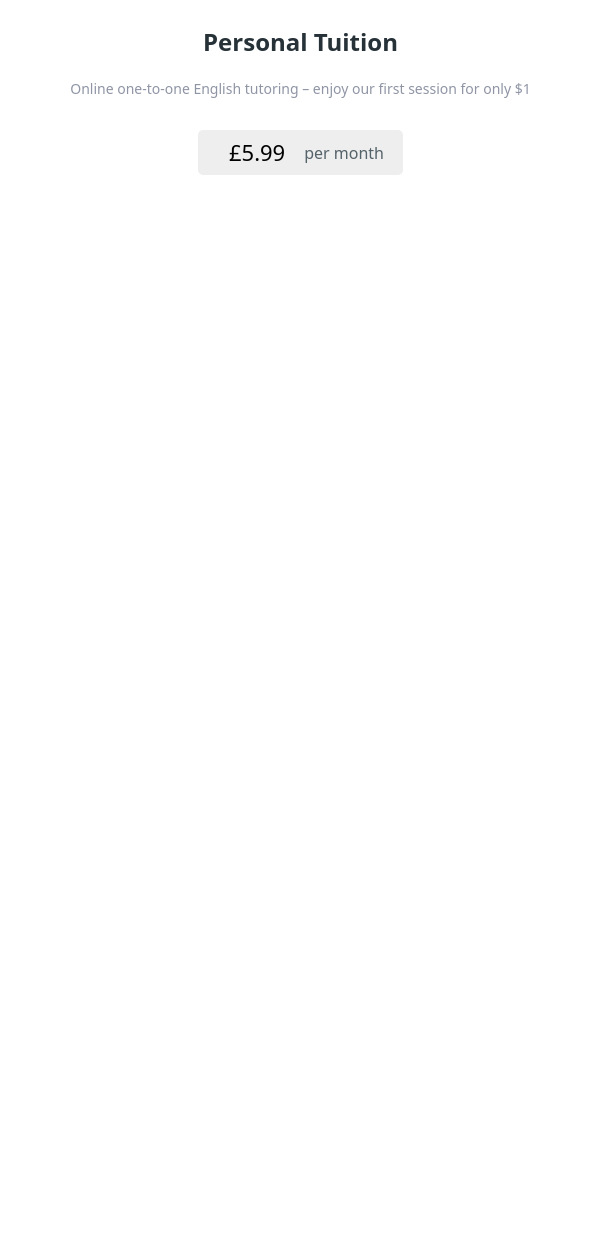
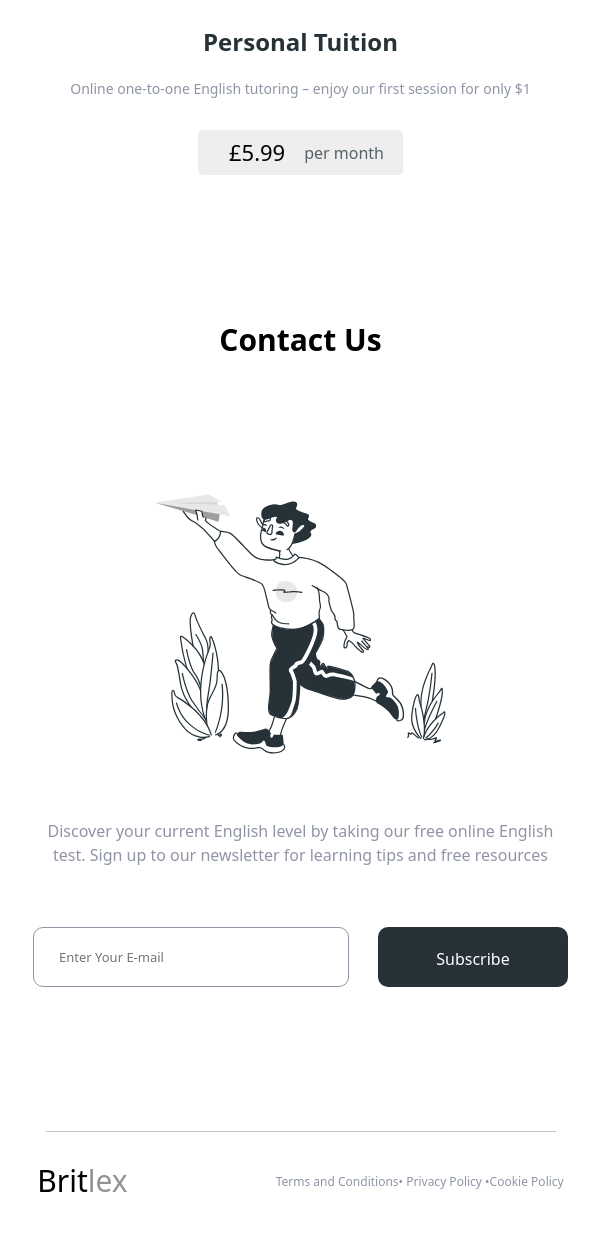
Before and after one commit to petekostrytsya/Britlex_All_devices, a plain HTML site: page index.html in a window 600 px wide. Shown: the part 5170-6412 px from the top of the page. Before the commit the page ends 5470 px from the top, so only its background shows below. Drawn offline with nearby package versions, Linux system fonts and the light colour scheme.

Commit message:
Britlex-tablet

```diff
--- a/css/styles.css
+++ b/css/styles.css
@@ -1164,6 +1164,94 @@ img {
     cursor: pointer;
 }}
 
+
+@media screen and (min-width: 575px) and (max-width: 767px) {
+
+.contact-us {
+        padding-bottom: 144px;
+    }
+
+        .contacts-content {
+            display: flex;
+            flex-direction: column;
+            align-items: center;
+        }
+
+            .form-callback {
+                display: flex;
+                justify-content: center;
+                align-items: center;
+                margin-top: 60px;
+            }
+
+                .svg-img {
+                    width: 358px;
+                    height: 322px;
+                }
+
+                    .title-contacts {
+                        text-align: center;
+                        font-weight: 600;
+                        font-size: 30px;
+                        line-height: 2.66;
+                        color: #000000;
+                        margin-bottom: 83px;
+                    }
+
+                        .text-contacts {
+                            text-align: center;
+                            font-weight: 400;
+                            font-size: 16px;
+                            line-height: 1.5;
+                            color: #8F95A5;
+                            margin-top: 34px;
+                        }
+
+                            .form-input-footer:focus,
+                            .form-input-footer:hover {
+                                outline: none;
+                                border: 1px solid #263238;
+                            }
+
+                                .form-input-footer {
+                                    width: 316px;
+                                    height: 60px;
+                                    font-weight: 400;
+                                    font-size: 13px;
+                                    line-height: 1.5;
+                                    color: #8F95A5;
+                                    border: 1px solid #8F95A5;
+                                    border-radius: 10px;
+                                    padding: 16px 0;
+                                    padding-left: 25px;
+                                }
+
+                                    .button-form:focus,
+                                    .button-form:hover {
+                                        color: #263238;
+                                        background-color: #FFFFFF;
+                                    }
+
+                                        .button-form {
+                                            margin-left: auto;
+                                            width: 190px;
+                                            height: 60px;
+                                            padding: 18px 56px;
+                                            font-weight: 500;
+                                            font-size: 16px;
+                                            line-height: 1.5;
+                                            text-align: center;
+                                            color: #FFFFFF;
+                                            background-color: #263238;
+                                            border: 2px solid #263238;
+                                            border-radius: 10px;
+                                            cursor: pointer;
+                                        }
+
+
+}
+
+
 /* .contact-us {
     padding-top: 180px;
     padding-bottom: 130px;
@@ -1246,12 +1334,19 @@ img {
 
 @media screen and (max-width: 574px) {
 
+.footer-content {
+    display: flex;
+    flex-direction: column;
+    align-items: center;
+}
+
 .footer-content::before {
     display: flex;
     content: "";
     width: 290px;
     height: 1px;
     background-color: #C4C4C4;
+    margin-left: -15px;
     margin-bottom: 26px;
 }
 
@@ -1291,8 +1386,55 @@ img {
     font-size: 11px;
     line-height: 1.54;
     color: #8F95A5;
-}
+}}
 
+
+@media screen and (min-width: 575px) and (max-width: 767px) {
+
+.footer-content::before {
+        display: flex;
+        content: "";
+        width: 510px;
+        height: 1px;
+        background-color: #C4C4C4;
+        margin-bottom: 26px;
+    }
+
+        .footer-content {
+            display: flex;
+            flex-direction: column;
+            align-items: center;
+            padding-bottom: 39px;
+        }
+
+            .logo-footer {
+                margin-right: 148px;
+                font-weight: 400;
+                font-size: 30px;
+                line-height: 1.5;
+                color: rgba(0, 0, 0, 1);
+            }
+
+                .footerbox-content {
+                    display: flex;
+                    align-items: center;
+                }
+
+                    .footer-list {
+                        display: flex;
+                    }
+
+                        .link-footer:focus,
+                        .link-footer:hover {
+                            color: #263238;
+                        }
+
+                            .link-footer {
+                                font-weight: 500;
+                                font-size: 12px;
+                                line-height: 1.5;
+                                color: #8F95A5;
+                            }
 
 }
 
--- a/index.html
+++ b/index.html
@@ -198,7 +198,7 @@
         </section>
 
 <!-- CONTACT US -->
-        <!-- <section class="contact-us">
+        <section class="contact-us">
             <div class="container contacts-content">
 
                 <h2
@@ -220,11 +220,11 @@
                                 </div>
                     </div>
             </div>
-        </section> -->
+        </section>
     </main>
 
 <!-- FOOTER -->
-    <!-- <footer>
+    <footer>
         <div class="container footer-content">
             <div class="footerbox-content">
             <a class="logo-footer" href="">Brit<span class="logo-lex">lex</span></a>
@@ -235,7 +235,7 @@
                 </ul>
             </div>
         </div>
-    </footer> -->
+    </footer>
 
 
     <script src="./js/wow.min.js"></script>
```
